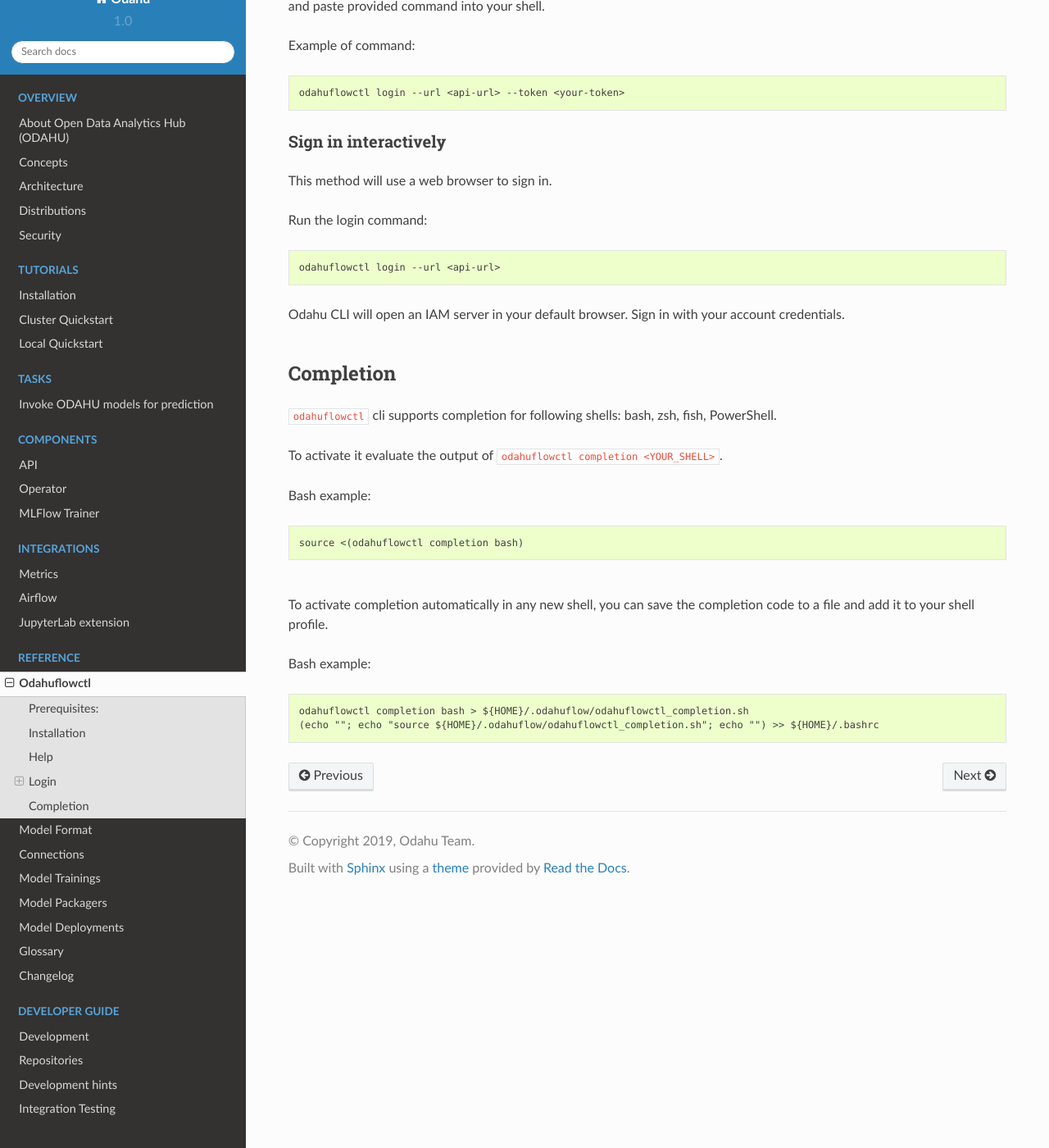
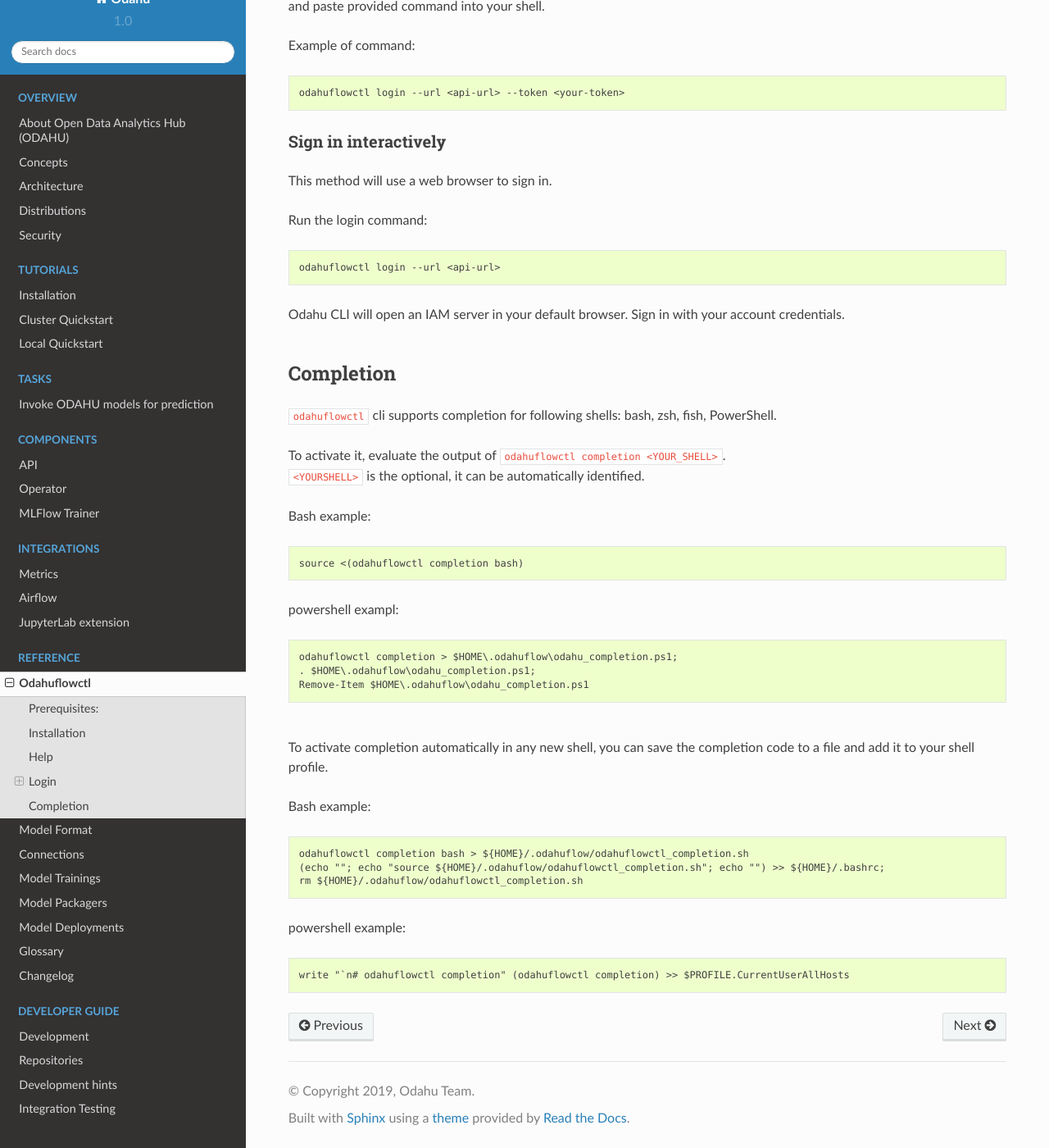
Before and after one commit to odahu/odahu-docs, a Sphinx documentation site: the page built from source/ref_odahuflowctl.md, in a window 1280 px wide and 1400 px high, scrolled down 969 px. Shown: the whole window at 82% size. Built offline with Sphinx 7.4.7 and the Read the Docs theme 2.0.0, drawn with Linux system fonts in a browser that asks for light colours; formulas are drawn with MathJax 3.

Commit message:
odahuflowctl completion for powershell

````diff
--- a/source/ref_odahuflowctl.md
+++ b/source/ref_odahuflowctl.md
@@ -61,11 +61,19 @@
 
 `odahuflowctl` cli supports completion for following shells: bash, zsh, fish, PowerShell.
 
-To activate it evaluate the output of `odahuflowctl completion <YOUR_SHELL>`.
+To activate it, evaluate the output of `odahuflowctl completion <YOUR_SHELL>`.
+`<YOURSHELL>` is the optional, it can be automatically identified.
 
 Bash example:
 ```shell script
 source <(odahuflowctl completion bash)
+```
+
+powershell exampl:
+```shell script
+odahuflowctl completion > $HOME\.odahuflow\odahu_completion.ps1;
+. $HOME\.odahuflow\odahu_completion.ps1;
+Remove-Item $HOME\.odahuflow\odahu_completion.ps1
 ```
 
 <br>
@@ -76,5 +84,11 @@
 Bash example:
 ```shell script
 odahuflowctl completion bash > ${HOME}/.odahuflow/odahuflowctl_completion.sh
-(echo ""; echo "source ${HOME}/.odahuflow/odahuflowctl_completion.sh"; echo "") >> ${HOME}/.bashrc
+(echo ""; echo "source ${HOME}/.odahuflow/odahuflowctl_completion.sh"; echo "") >> ${HOME}/.bashrc;
+rm ${HOME}/.odahuflow/odahuflowctl_completion.sh
 ```
+
+powershell example:
+```shell script
+write "`n# odahuflowctl completion" (odahuflowctl completion) >> $PROFILE.CurrentUserAllHosts
+```
````
